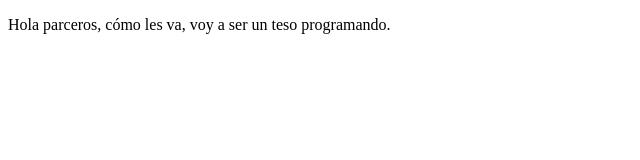
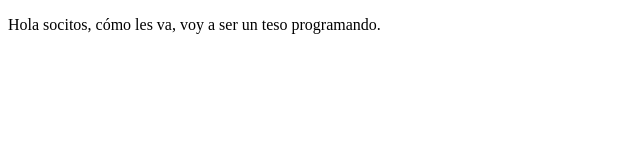
Before and after one commit to santilopezco/proyectoDemoCursoPrework, a plain HTML site: page index.html in a window 1280 px wide. Shown: the full height of the page, 0-640 px from the left. Drawn offline with Linux system fonts and the light colour scheme.

Commit message:
agregamos cambios en hola parceros

```diff
--- a/index.html
+++ b/index.html
@@ -8,7 +8,7 @@
 </head>
 <body>
     </p>
-    Hola parceros, cómo les va, voy a ser un teso programando.
-
+    Hola socitos, cómo les va, voy a ser un teso programando.
+    </p>
 </body>
 </html>
```
